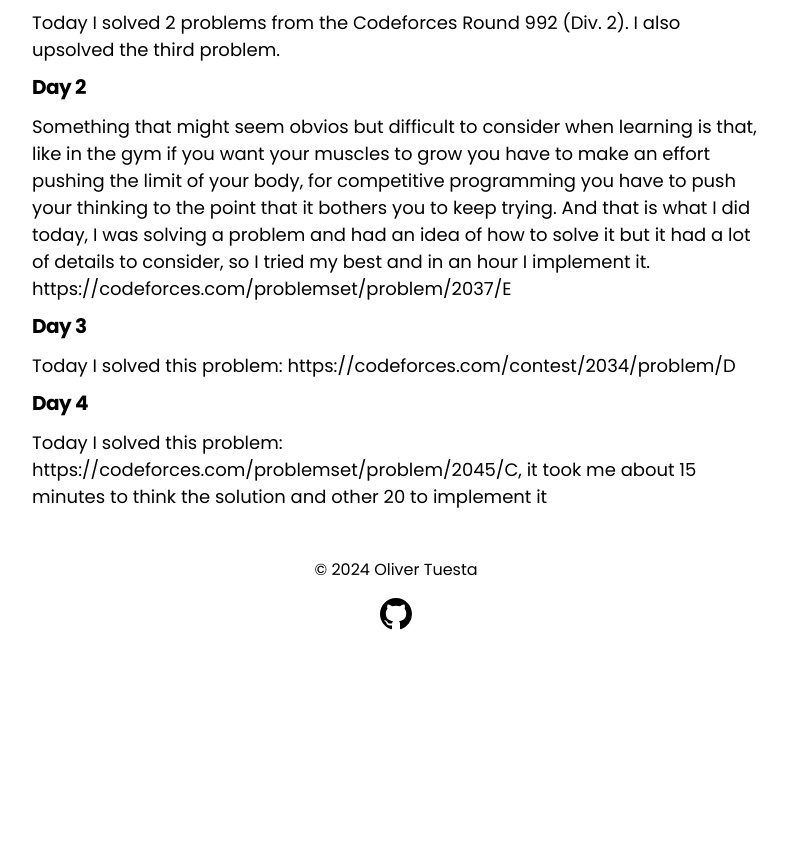
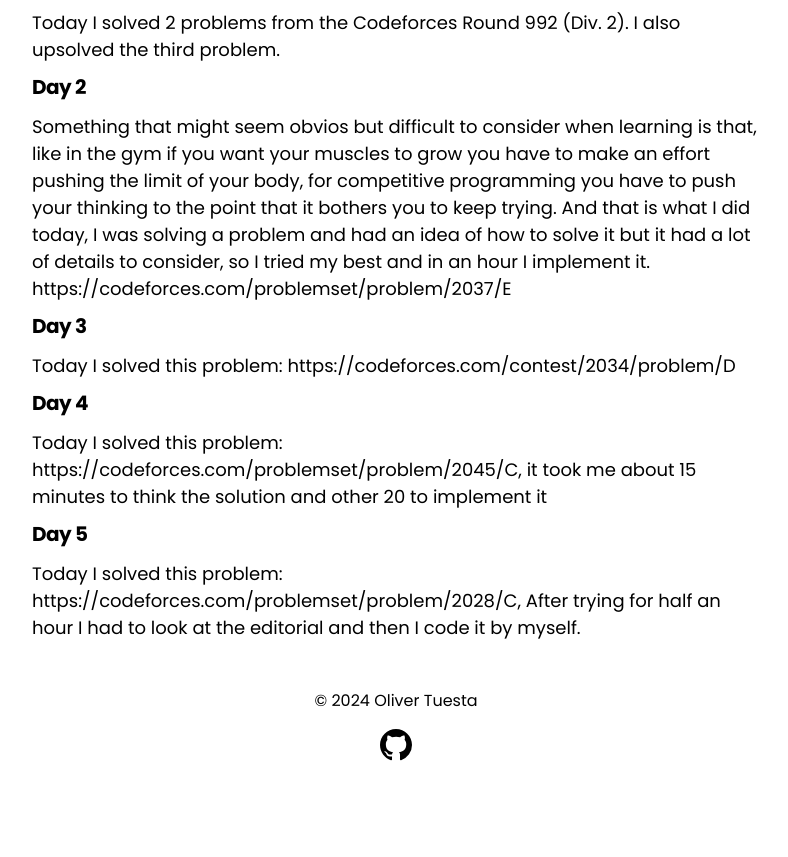
Before and after one commit to oliverTuesta/spigisblog-frontend, an Astro site: page /blog/300-days-of-code in a window 1280 px wide. Shown: the part 980-1837 px from the top of the page, without its empty margins (244-1032 px from the left). Before the commit the page ends 1706 px from the top, so only its background shows below. Built offline with nearby package versions, Linux system fonts and the light colour scheme; Astro itself is replaced by a stand-in of ours.

Commit message:
blog: day 5 of 300

```diff
--- a/src/content/blog/300-days-of-code.md
+++ b/src/content/blog/300-days-of-code.md
@@ -32,3 +32,6 @@ Today I solved this problem: https://codeforces.com/contest/2034/problem/D
 
 ### Day 4
 Today I solved this problem: https://codeforces.com/problemset/problem/2045/C, it took me about 15 minutes to think the solution and other 20 to implement it
+
+### Day 5
+Today I solved this problem: https://codeforces.com/problemset/problem/2028/C, After trying for half an hour I had to look at the editorial and then I code it by myself.
```
